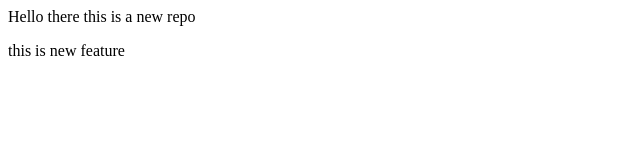
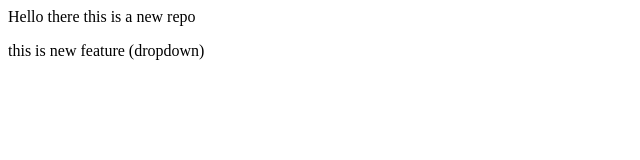
Before and after one commit to SAHIL707740/localrepo, a plain HTML site: page index.html in a window 1280 px wide. Shown: the full height of the page, 0-640 px from the left. Drawn offline with Linux system fonts and the light colour scheme.

```diff
--- a/index.html
+++ b/index.html
@@ -1,3 +1,3 @@
 <p>Hello there this is a new repo </p>
-<p>this is new feature
+<p>this is new feature (dropdown)
 </p>
```
